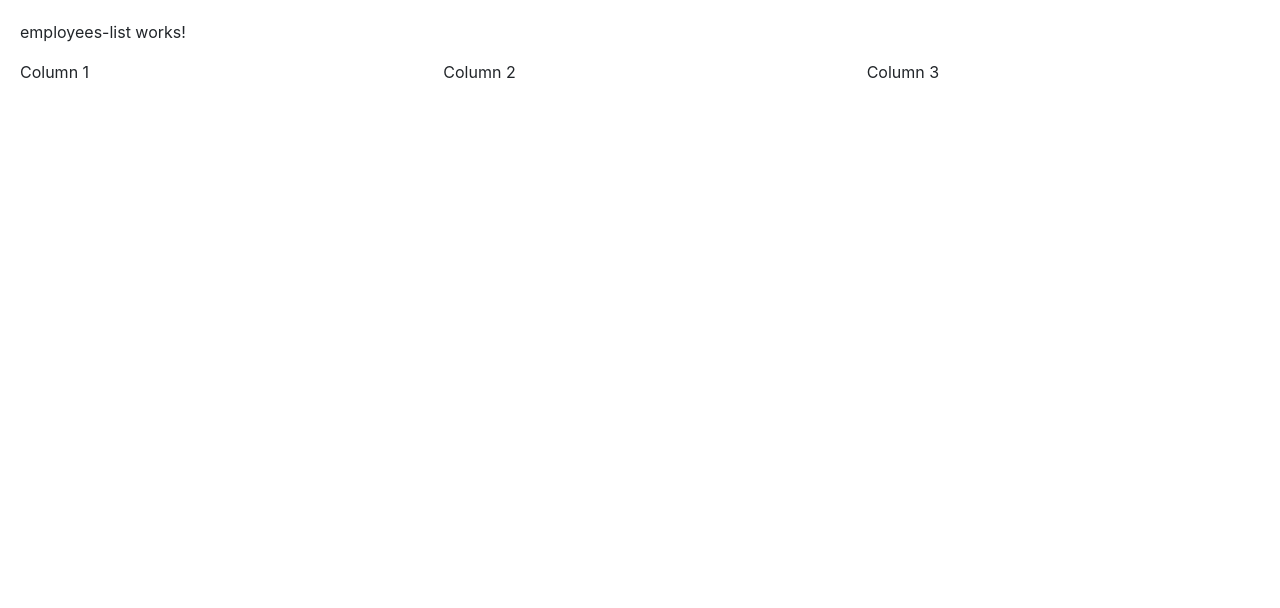
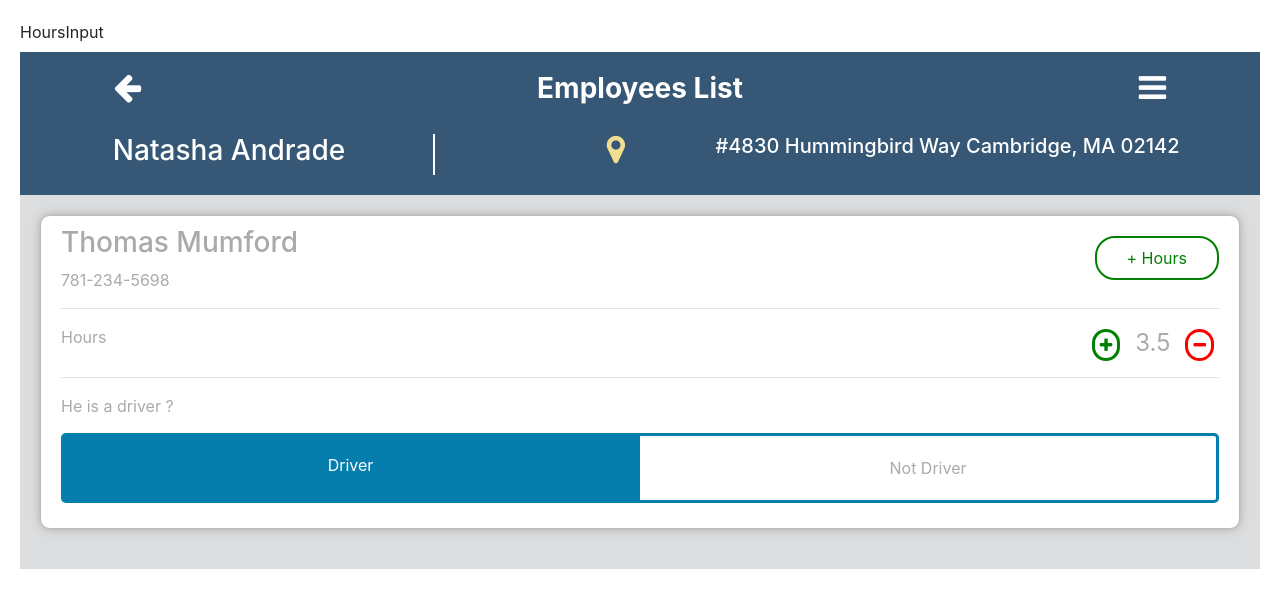
Before and after one commit to gauravdixit007/student-movers, an Angular app: page /employees/1 in a window 1280 px wide. Shown: the top 608 px of the page. Built offline with nearby package versions, Linux system fonts and the light colour scheme.

Commit message:
Initial commit for Employees list page

```diff
--- a/src/app/employees-list/employees-list.component.html
+++ b/src/app/employees-list/employees-list.component.html
@@ -1,15 +1,90 @@
-<p>
-  employees-list works!
-</p>
 
-<div class="row">
-  <div class="col-sm-4">
-     Column 1
+<label>HoursInput</label>
+<div class="main-container">
+  <div id="employee-list-header">
+      <div class="heading container-fluid">
+
+        <div class="row">
+            <div class="col-sm-2">
+
+                <i class="fa fa-2x fa-arrow-left" aria-hidden="true"></i>
+            </div>
+
+            <div class="col-sm-8">
+              <h3 class="main-heading">Employees List</h3>
+            </div>
+
+            <div class="col-sm-2">
+                <i class="fa fa-2x fa-bars"></i>
+            </div>
+
+        </div>
+
+        <div class="row margin-top-element">
+                <div class="col-sm-4 name">
+                    <h3>{{job.name}}</h3>
+                </div>
+                <div class="col-sm-2 location-icon">
+                    <i class="fa fa-2x pull-right fa-map-marker" aria-hidden="true"></i>
+                </div>
+                <div class="col-sm-6 address">
+                    <h5>{{job.address}}</h5>
+                </div>
+        </div>
+
+
+      </div>
+
+
   </div>
-  <div class="col-sm-4">
-     Column 2
+
+
+  <div class="employee-card" *ngFor="let employee of job.employees; let i = index;">
+    <div class="row">
+        <div class="col-sm-8">
+            <h3>{{employee.name}}</h3>
+            <div>{{employee.phone}}</div>
+        </div>
+        <div class="col-sm-4 vertical-align">
+            <input *ngIf="employee.open" type="button" class="pull-right btn-rounded" value="Done" />
+            <a *ngIf="!employee.open" data-ng-click="" class="add-hours"><span>+ Hours</span></a>
+        </div>
+
+    </div>
+
+    <hr/>
+    <div class="row">
+      <div class="col-sm-4">
+          Hours
+      </div>
+
+      <div class="col-sm-8">
+        <div class="hours pull-right">
+          <i class="fa fa fa-plus"></i>
+          <span>{{3.5}}</span>
+          <i class="fa fa fa-minus"></i>
+        </div>
+      </div>
+
+    </div>
+
+    <hr/>
+    <div class="row">
+      <div class="col-sm-12">
+          He is a driver ?
+      </div>
+    </div>
+    <div class="row driver-no-driver">
+      <div class="col-sm-6 driver">
+        Driver
+      </div>
+      <div class="col-sm-6 not-driver">
+        Not Driver
+      </div>
+
+    </div>
+
+
   </div>
-  <div class="col-sm-4">
-     Column 3
-  </div>
+
 </div>
--- a/src/app/employees-list/employees-list.component.ts
+++ b/src/app/employees-list/employees-list.component.ts
@@ -7,6 +7,18 @@ import { Component, OnInit } from '@angular/core';
 })
 export class EmployeesListComponent implements OnInit {
 
+  public job = {
+      name: 'Natasha Andrade',
+      address: '#4830 Hummingbird Way Cambridge, MA 02142',
+      employees: [
+        {
+          name: 'Thomas Mumford',
+          hours: 3.5,
+          phone: '781-234-5698'
+        }
+      ]
+  }
+
   constructor() { }
 
   ngOnInit() {
--- a/src/app/jobs-list/jobs-list.component.html
+++ b/src/app/jobs-list/jobs-list.component.html
@@ -6,7 +6,6 @@
 
         <div class="row">
             <div class="col-sm-2">
-
             </div>
 
             <div class="col-sm-8">
@@ -15,7 +14,7 @@
             </div>
 
             <div class="col-sm-2">
-                <i class="fa fa-bars"></i>
+                <i class="fa fa-2x fa-bars"></i>
             </div>
 
         </div>
@@ -49,10 +48,10 @@
           <h3>{{job.name}}</h3>
       </div>
       <div class="col-sm-2 location-icon">
-          <i class="fa fa-2x pull-right fa-map-marker yellow" aria-hidden="true"></i>
+          <i class="fa fa-2x pull-right fa-map-marker" aria-hidden="true"></i>
       </div>
       <div class="col-sm-6 address">
-          <h4>{{job.address}}</h4>
+          <h5>{{job.address}}</h5>
       </div>
   </div>
 
--- a/src/styles.css
+++ b/src/styles.css
@@ -35,6 +35,18 @@ html{
     padding-bottom: 10px;
 }
 
+.employee-card{
+  border: solid 1px #BBBBBB;
+  border-radius: 10px;
+  box-shadow: 0 0 10px;
+  margin: 20px;
+  padding: 20px;
+  color: #AAAAAA;
+  background: white;
+  padding-top: 10px;
+  padding-bottom: 10px;
+}
+
 .pull-left{
   float: left;
 }
@@ -53,14 +65,100 @@ html{
   padding-right: 5px;
 }
 
-.job-card .name{
-     border-right: solid 1px;
+.name{
+     border-right: solid 2px;
 }
 
-.job-card .address{
+.address{
      color: #666666;
 }
 
 .location-icon{
     color: #F0DE90;
 }
+
+#employee-list-header .address{
+    color: white;
+}
+
+.margin-top-element{
+    margin-top: 20px;
+}
+
+.margin-bottom-element{
+    margin-bottom: 20px;
+}
+
+.btn-rounded{
+  border: solid 0px;
+  border-radius: 20px;
+  padding: 10px 30px 10px 30px;
+  color: white;
+  background-color: #057dad;
+}
+
+.driver{
+  background: #057dad;
+  text-align: center;
+  color: white;
+  padding: 20px;
+  border-top-left-radius: 5px;
+  border-bottom-left-radius: 5px;
+}
+
+
+.not-driver{
+  text-align: center;
+  padding: 20px;
+  border: solid 3px #057dad;
+  border-left: 0px;
+  border-top-right-radius: 5px;
+  border-bottom-right-radius: 5px;
+}
+
+.driver-no-driver{
+    padding: 15px;
+}
+
+
+.hours span{
+  font-size: 24px
+}
+
+.hours i, span{
+   padding: 5px;
+   margin-left: 5px;
+   margin-right: 5px;
+}
+
+.hours i{
+    font-size: 16px;
+    border: solid 3px;
+    border-radius: 16px;
+}
+
+.fa-plus{
+    color: green;
+}
+
+.fa-minus{
+   color: red;
+}
+
+.add-hours{
+  border: solid 2px green;
+  border-radius: 20px;
+  padding: 10px 20px 10px 20px;
+  color: green;
+}
+
+.vertical-align{
+  vertical-align: middle;
+  text-align: right;
+  padding-top: 20px;
+  padding-bottom: 20px;
+}
+
+.add-hours span{
+    color: green;
+}
```
